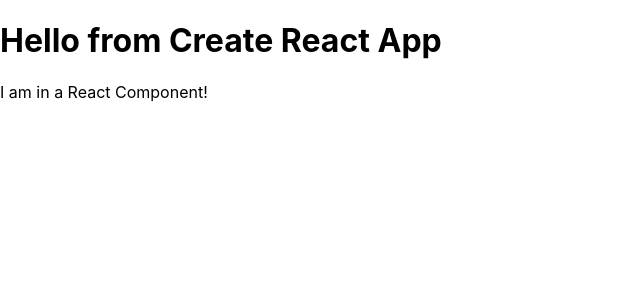
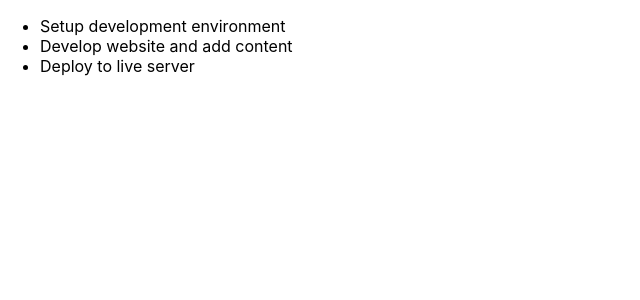
Before and after one commit to Alhajideen/To-do-app, a React (Create React App) app: page / in a window 1280 px wide. Shown: the top 300 px of the page, without its empty margins (0-640 px from the left). Built offline with nearby package versions, Linux system fonts and the light colour scheme.

Commit message:
add array containing todos

```diff
--- a/src/components/TodoContainer.js
+++ b/src/components/TodoContainer.js
@@ -1,11 +1,31 @@
 import React from 'react';
 class TodoContainer extends React.Component {
+  state = {
+    todos: [
+      {
+        id: 1,
+        title: 'Setup development environment',
+        completed: true,
+      },
+      {
+        id: 2,
+        title: 'Develop website and add content',
+        completed: false,
+      },
+      {
+        id: 3,
+        title: 'Deploy to live server',
+        completed: false,
+      },
+    ],
+  };
   render() {
     return (
-      <div>
-        <h1>Hello from Create React App</h1>
-        <p>I am in a React Component!</p>
-      </div>
+      <ul>
+        {this.state.todos.map((todo) => (
+          <li key={todo.id}>{todo.title}</li>
+        ))}
+      </ul>
     );
   }
 }
```
